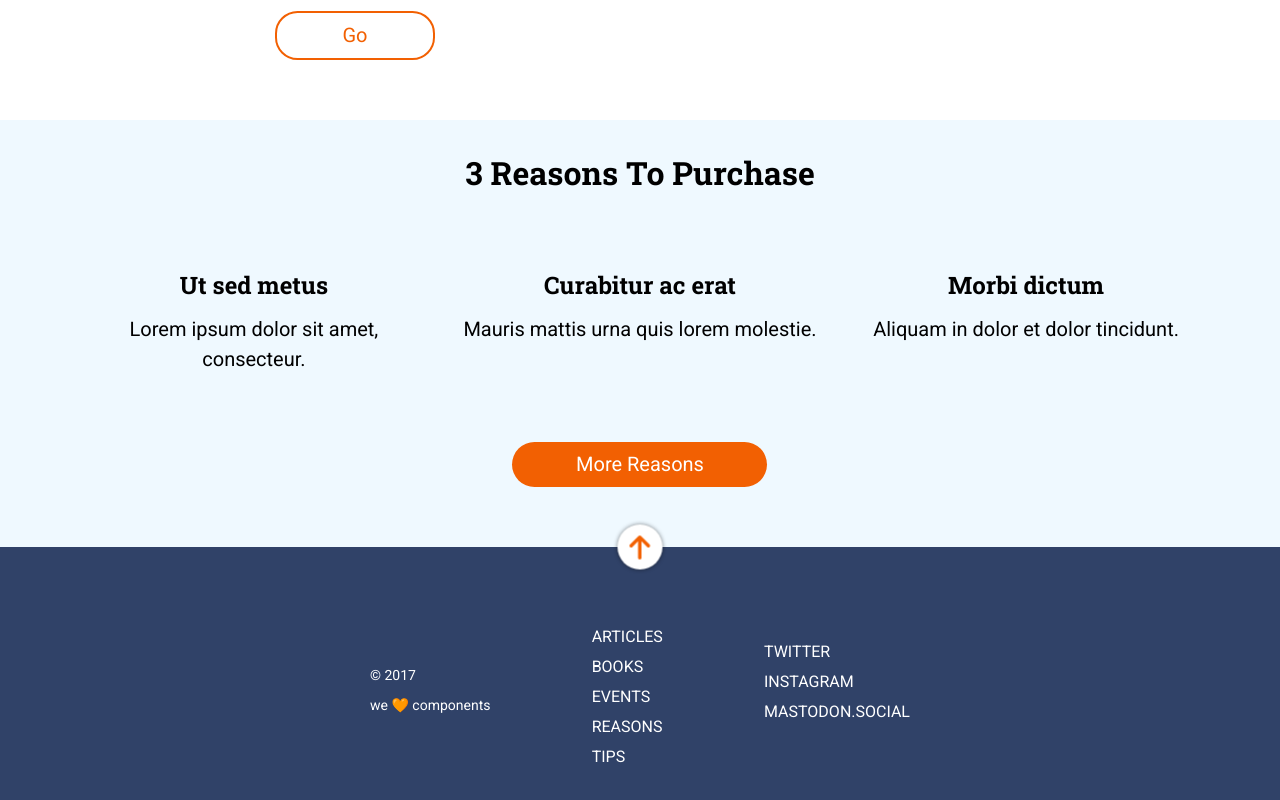
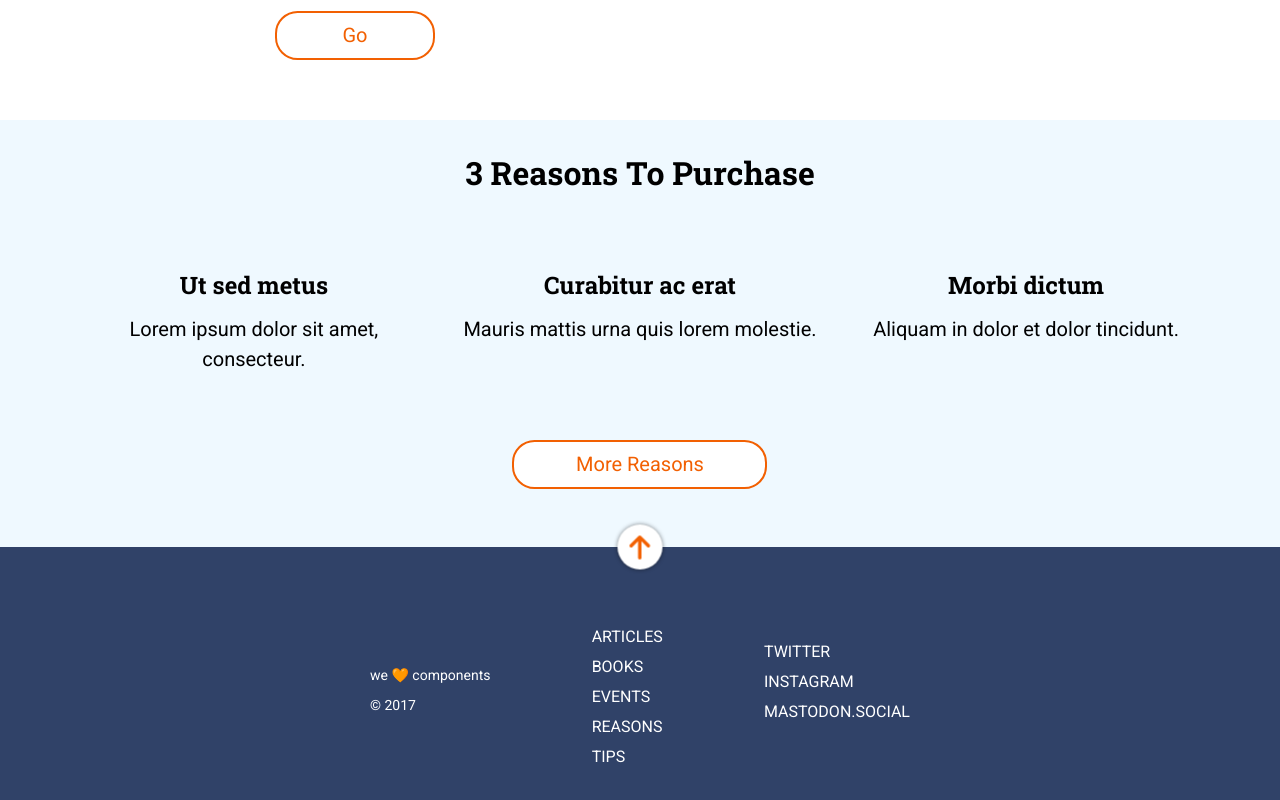
Before and after one commit to jemrosas/modulo-1-evaluacion-final-jemrosas, a website: page docs/index.html in a window 1280 px wide. Shown: the part 1044-1844 px from the top of the page. Drawn offline with nearby package versions, Linux system fonts and the light colour scheme; files that its build step writes are made by us from their sources.

Commit message:
Add new branch + styles

```diff
--- a/_src/assets/scss/components/_buttons.scss
+++ b/_src/assets/scss/components/_buttons.scss
@@ -18,7 +18,8 @@
   }
 
   &:hover {
-    background-color: $color-brand-4;
+    background-color: $color-brand-3;
+    color: $color-brand-2;
     transition: color ease 2s;
     transition: background-color ease 1s;
     border-radius: 50px;
@@ -33,11 +34,11 @@
 
 .article2__button {
   width: 184px;
-  background-color: $color-brand-3;
+  background-color: $color-brand-2;
   border-radius: 22.5px;
-  border: 0px;
+  border: 2px solid $color-brand-3;
   cursor: pointer;
-  color: $color-brand-2;
+  color: $color-brand-3;
   font-family: $font-family-text;
   font-size: 20px;
   font-weight: 500;
@@ -51,8 +52,8 @@
   }
 
   &:hover {
-    background-color: $color-brand-4;
-    color: $color-brand-3;
+    background-color: $color-brand-3;
+    color: $color-brand-2;
     transition: color ease 2s;
     transition: background-color ease 1s;
     border-radius: 50px;
--- a/_src/assets/scss/layout/_article-2.scss
+++ b/_src/assets/scss/layout/_article-2.scss
@@ -93,12 +93,13 @@
   }
 
   &__button {
-    margin-bottom: 60px;
+    margin: 20px 0px 60px;
     align-self: center;
     justify-self: center;
     text-transform: capitalize;
 
     @media all and (min-width: $display-m) {
+      margin: 0px 0px 60px;
       grid-column: 2 / 3;
     }
   }
--- a/_src/assets/scss/layout/_footer.scss
+++ b/_src/assets/scss/layout/_footer.scss
@@ -23,6 +23,10 @@
     position: absolute;
     transform: translate(-50%, -50%);
     box-shadow: 0px 0px 4px rgba(0, 0, 0, 0.5);
+
+    @media all and (max-width: $display-m) {
+      display: none;
+    }
   }
 
   &__link-hero {
@@ -44,6 +48,7 @@
   &__copy {
     display: flex;
     flex-direction: column;
+    flex-direction: column-reverse;
 
     @media all and (min-width: $display-m) {
       order: 1;
```
